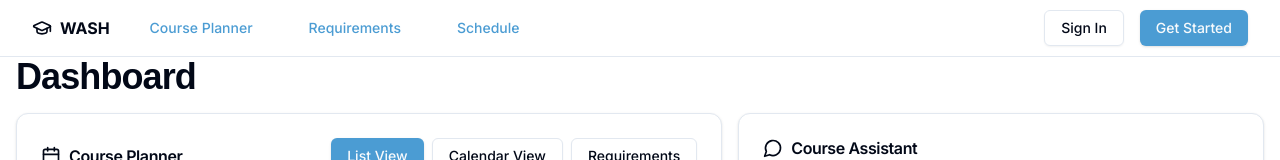
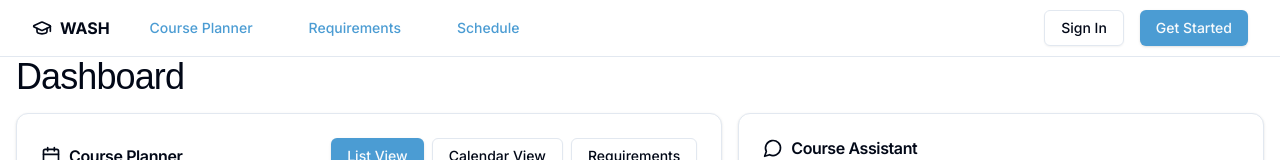
Before and after one commit to StormForge-DonutDevelopers/W.A.S.H, a Next.js app: page / in a window 1280 px wide. Shown: the top 160 px of the page. Built offline with nearby package versions, Linux system fonts and the light colour scheme; a web font is replaced by a local one.

Commit message:
feat: Removed boldface for h1

```diff
--- a/app/page.tsx
+++ b/app/page.tsx
@@ -8,7 +8,7 @@ export default function DashboardPage() {
       <DashboardHeader />
       <main className="flex-1 space-y-4 px-4 pb-4">
         <div className="flex items-center justify-between">
-          <h1 className="text-4xl font-bold font-display tracking-tight">Dashboard</h1>
+          <h1 className="text-4xl font-display tracking-tight">Dashboard</h1>
           {/* <p className="text-lg text-muted-foreground">Finally, something clean in the CS department</p> */}
         </div>
         <div className="grid gap-4 md:grid-cols-2 lg:grid-cols-7">
```
